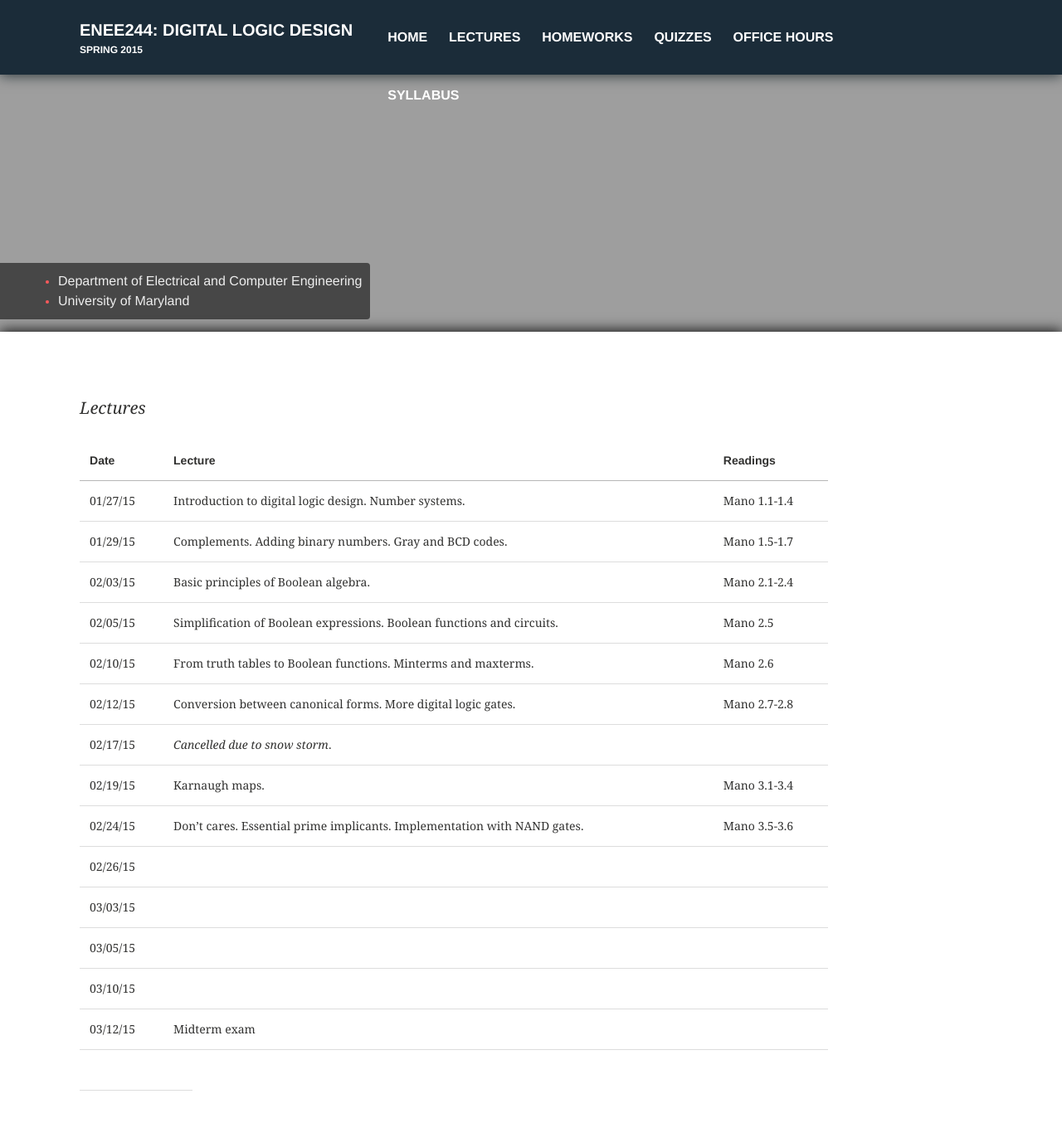
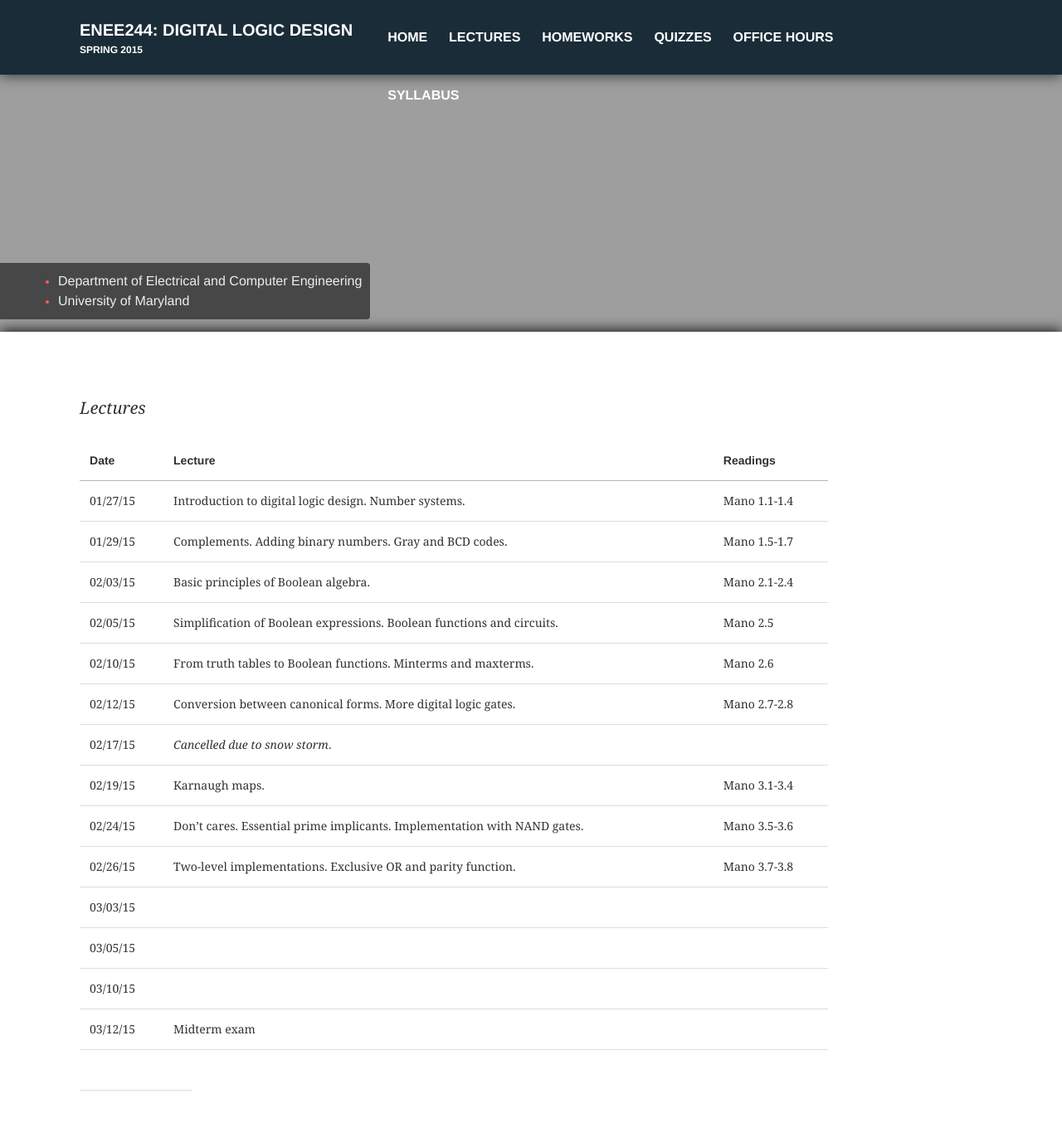
Before and after one commit to enee244/enee244.github.io, a Jekyll site: the page built from lectures/index.md, in a window 1280 px wide and 1382 px high. Shown: the top 1354 px of the window at 83% size. Built offline with Jekyll 4.4.1, drawn with Linux system fonts in a browser that asks for light colours.

Commit message:
Update index.md

```diff
--- a/lectures/index.md
+++ b/lectures/index.md
@@ -19,7 +19,7 @@ Date | Lecture | Readings
 02/17/15 | *Cancelled due to snow storm*.|
 02/19/15 | Karnaugh maps.| Mano 3.1-3.4
 02/24/15 | Don't cares. Essential prime implicants. Implementation with NAND gates.| Mano 3.5-3.6
-02/26/15 ||
+02/26/15 | Two-level implementations. Exclusive OR and parity function. | Mano 3.7-3.8
 03/03/15 ||
 03/05/15 ||
 03/10/15 ||
```
